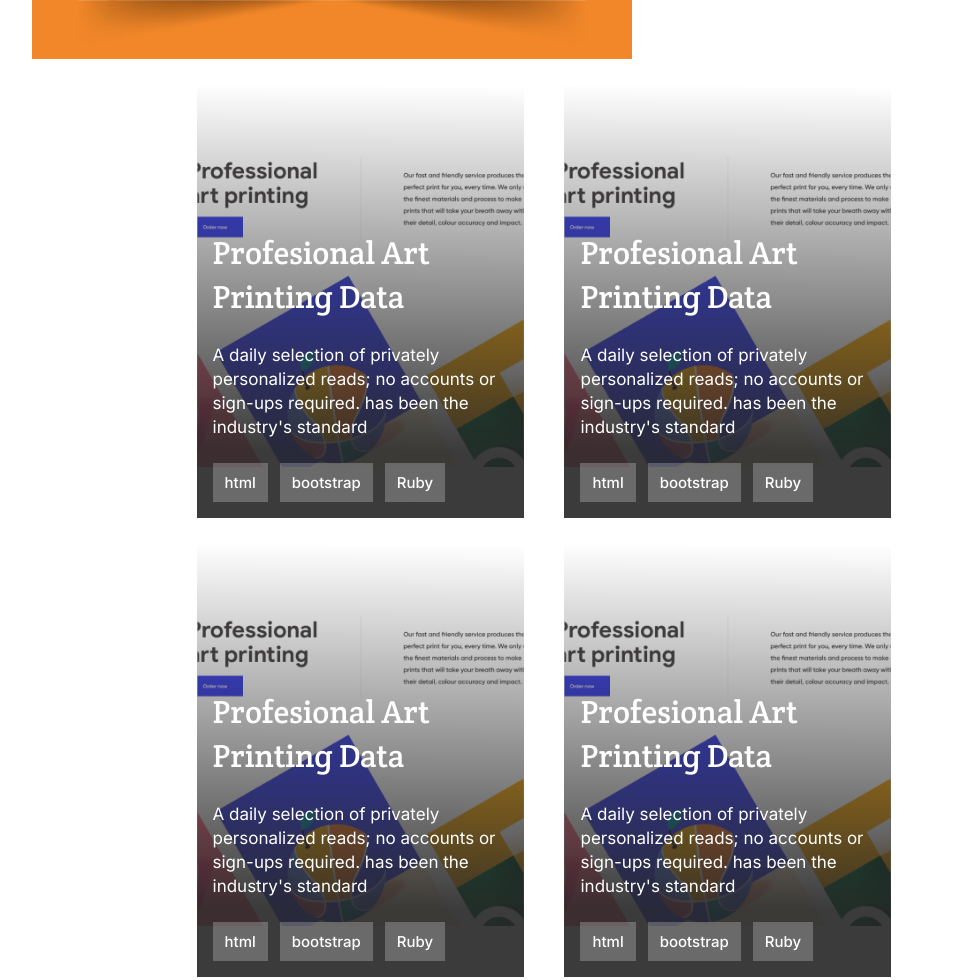
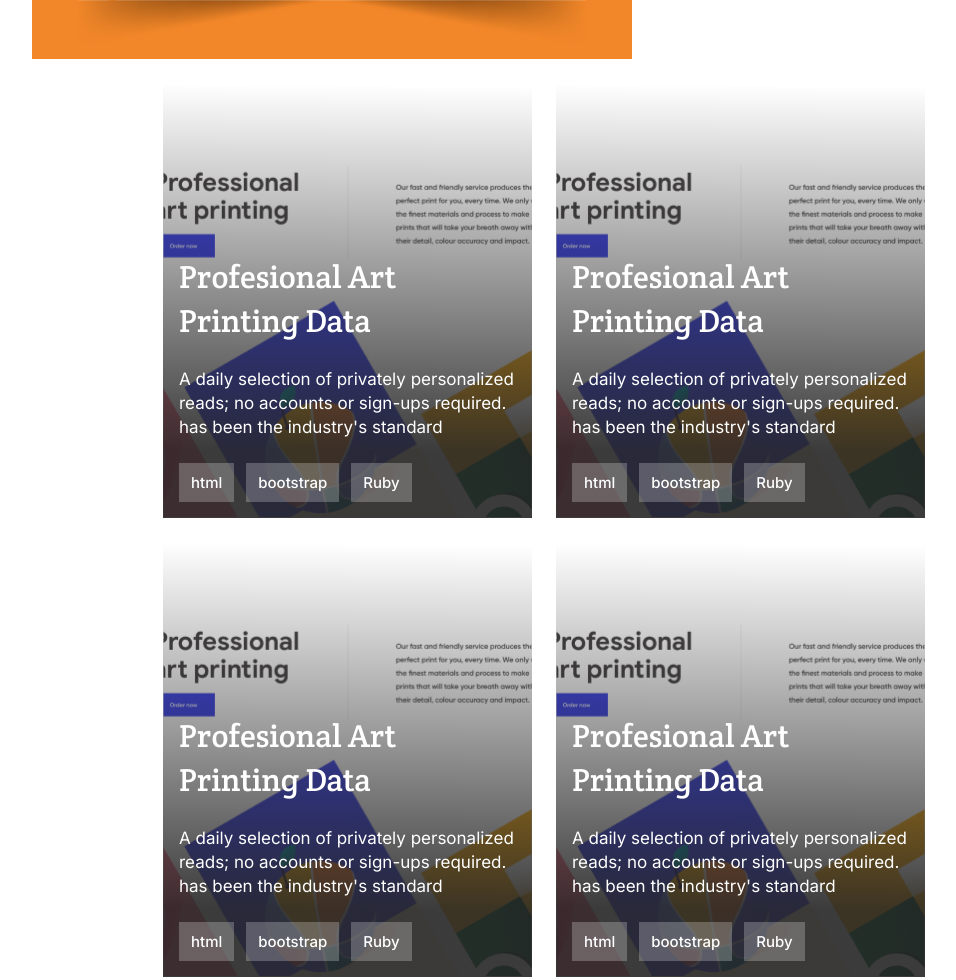
Before and after one commit to helio3197/portfolio, a plain HTML site: page index.html in a window 1280 px wide. Shown: the part 1475-2455 px from the top of the page, without its empty margins (96-1052 px from the left). Drawn offline with Linux system fonts and the light colour scheme.

Commit message:
Fixed width bug on the cards section

```diff
--- a/css/styles.css
+++ b/css/styles.css
@@ -236,7 +236,7 @@ header {
 .cards-container {
   display: flex;
   flex-wrap: wrap;
-  gap: 24px 4%;
+  gap: 24px;
   justify-content: center;
 }
 
@@ -699,6 +699,7 @@ header {
     background-size: contain;
     height: 435px;
     width: 369px;
+    max-width: initial;
   }
 
   .card-works p {
```
